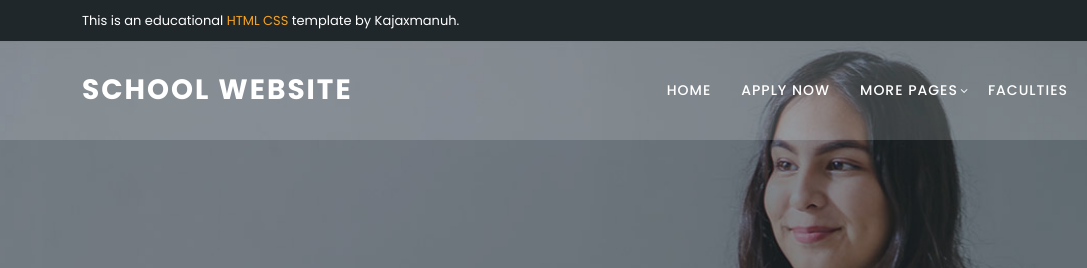
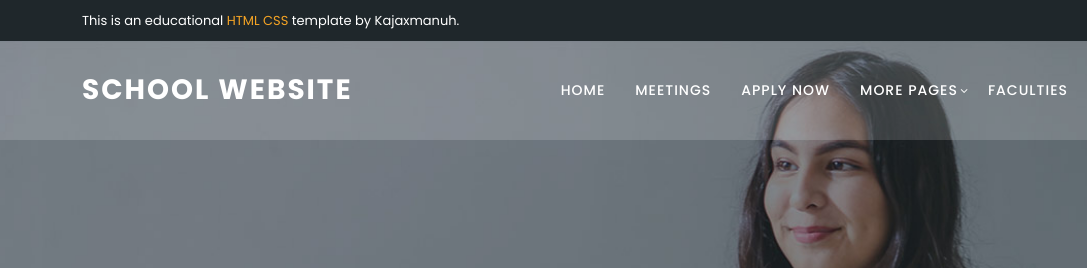
Before and after one commit to EMMANUELNZYOKI/school-website-demo, a plain HTML site: page clubs.html in a window 1280 px wide. Shown: the top 268 px of the page, 0-1087 px from the left. Drawn offline with nearby package versions, Linux system fonts and the light colour scheme.

Commit message:
updates on index

```diff
--- a/clubs.html
+++ b/clubs.html
@@ -64,7 +64,7 @@
                       <!-- ***** Menu Start ***** -->
                       <ul class="nav">
                           <li class="scroll-to-section"><a href="#top" class="active">Home</a></li>
-
+                          <li><a href="meetings.html">Meetings</a></li>
                           <li class="scroll-to-section"><a href="#apply">Apply Now</a></li>
                           <li class="has-sub">
                               <a href="javascript:void(0)">more pages</a>
```
